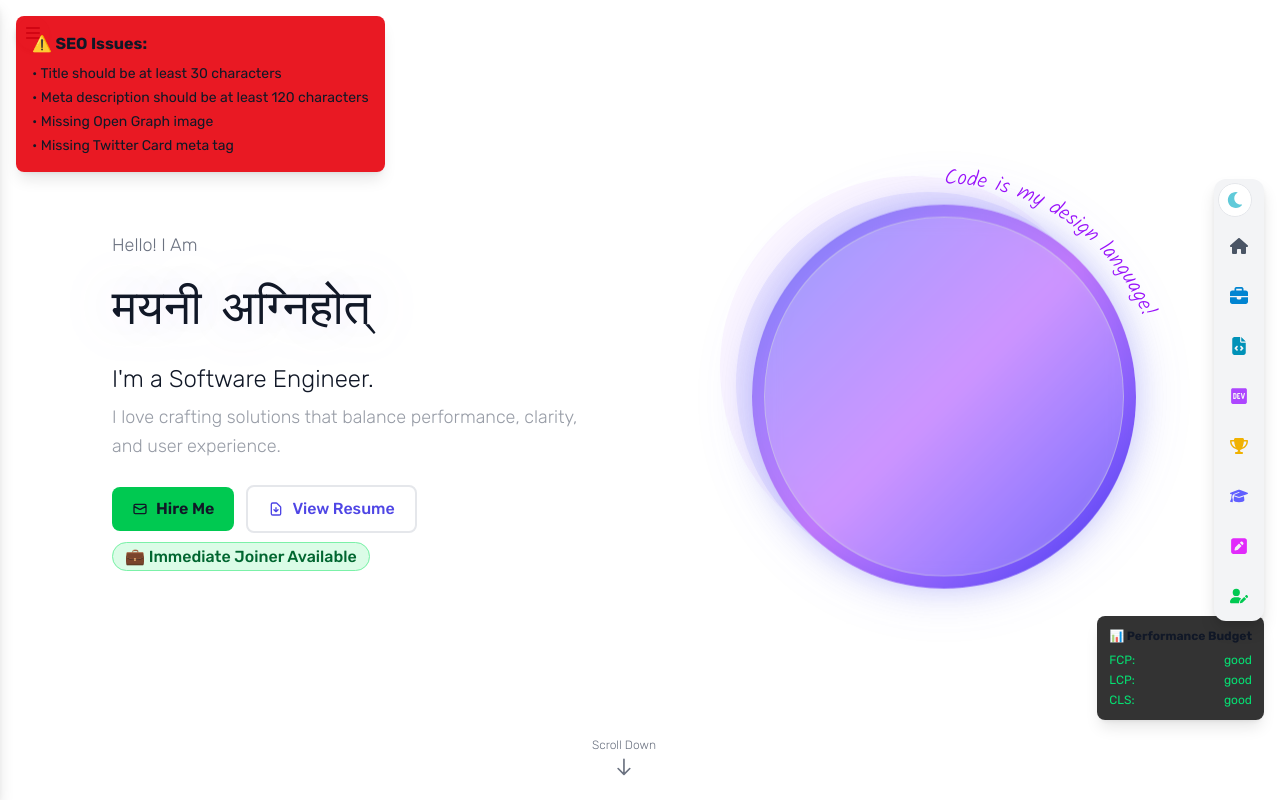
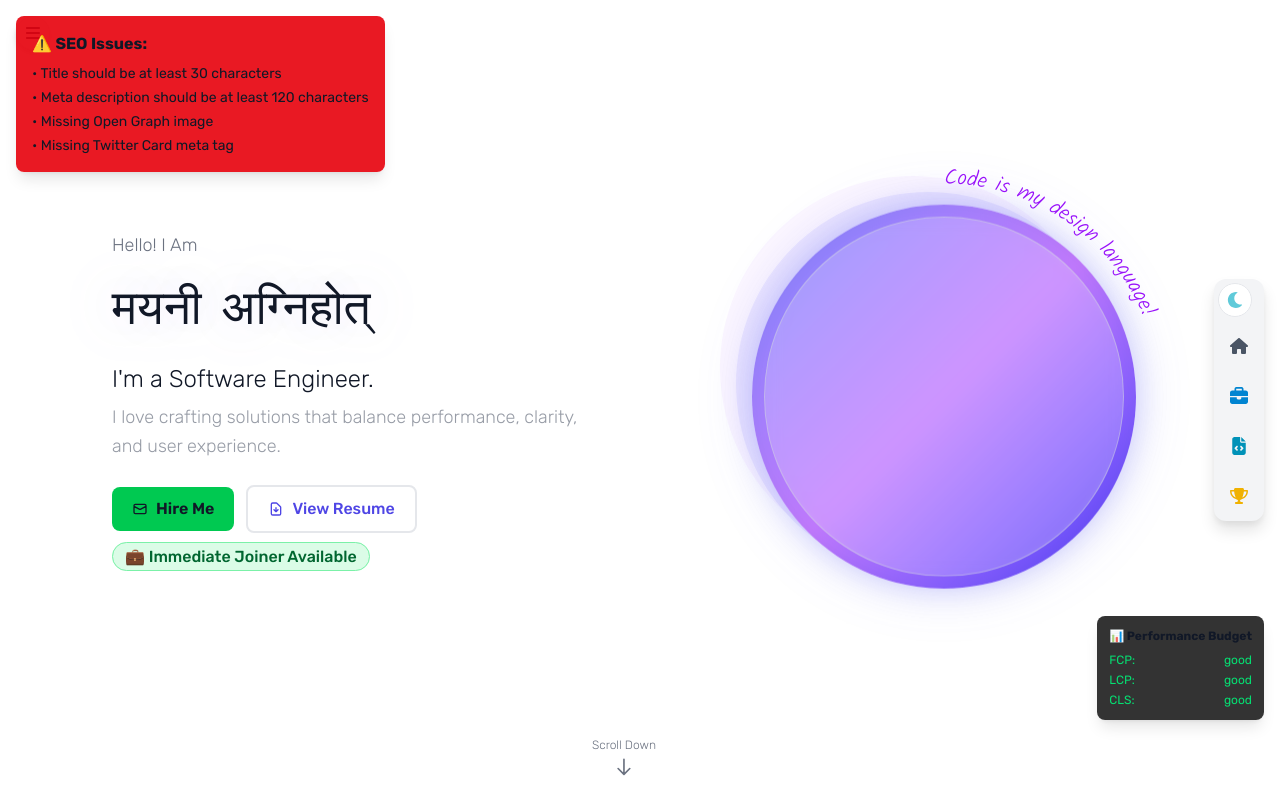
Before and after one commit to mayani2002/mayani-agnihotri-portfolio, a Next.js app: page / in a window 1280 px wide. Shown: the top 800 px of the page. Built offline with nearby package versions, Linux system fonts and the light colour scheme; a web font is replaced by a local one.

Commit message:
RightVericalNav & LeftSideBar: updated UI added navigation

```diff
--- a/src/app/_components/LeftSidebar.tsx
+++ b/src/app/_components/LeftSidebar.tsx
@@ -53,7 +53,7 @@ export default function LeftSidebar({ isOpen: externalIsOpen, setIsOpen: externa
             <aside
                 className={`
           fixed top-0 left-0 h-screen sidebar-surface
-          rounded-r-3xl shadow-large flex flex-col py-3 px-5 z-50
+          rounded-r-3xl border-r-2 border-dashed border-gray-300 dark:border-gray-600 flex flex-col py-3 px-5 z-50
           transform transition-transform duration-300 ease-in-out
           ${isOpen ? "translate-x-0" : "-translate-x-full"}
 
--- a/src/app/_components/RightVerticalNav.tsx
+++ b/src/app/_components/RightVerticalNav.tsx
@@ -16,11 +16,12 @@ const navLinks = [
     { href: '#hero', icon: <FaHouse size={18} />, label: 'Home', color: 'text-gray-600 dark:text-gray-400' },
     { href: '#experience', icon: <FaBriefcase size={18} />, label: 'Work', color: 'text-sky-600 dark:text-sky-400' },
     { href: '#projects', icon: <FaFileCode size={18} />, label: 'Projects', color: 'text-cyan-600 dark:text-cyan-400' },
-    { href: '#skills', icon: <FaDev size={18} />, label: 'Tech Stack', color: 'text-purple-500 dark:text-purple-400' },
     { href: '#achievements', icon: <FaTrophy size={18} />, label: 'Success', color: 'text-yellow-500 dark:text-yellow-400' },
-    { href: '#education', icon: <FaGraduationCap size={18} />, label: 'Education', color: 'text-indigo-500 dark:text-indigo-400' },
-    { href: '#blog', icon: <FaSquarePen size={18} />, label: 'Blogs', color: 'text-fuchsia-500 dark:text-fuchsia-400' },
-    { href: '#contact', icon: <FaUserPen size={18} />, label: 'Contact', color: 'text-green-500 dark:text-green-400' },
+    // Future sections - uncomment when implemented
+    // { href: '#skills', icon: <FaDev size={18} />, label: 'Tech Stack', color: 'text-purple-500 dark:text-purple-400' },
+    // { href: '#education', icon: <FaGraduationCap size={18} />, label: 'Education', color: 'text-indigo-500 dark:text-indigo-400' },
+    // { href: '#blog', icon: <FaSquarePen size={18} />, label: 'Blogs', color: 'text-fuchsia-500 dark:text-fuchsia-400' },
+    // { href: '#contact', icon: <FaUserPen size={18} />, label: 'Contact', color: 'text-green-500 dark:text-green-400' },
 ];
 
 export default function RightVerticalNav() {
@@ -33,7 +34,7 @@ export default function RightVerticalNav() {
                         <li key={label} className="relative group">
                             <Link
                                 href={href}
-                                scroll={href === '#hero'}
+                                scroll={true}
                                 aria-label={label}
                                 className={`flex flex-col items-center justify-center px-3 py-1 ${color} hover-surface rounded-lg transition-all duration-300 hover:scale-105`}
                             >
@@ -63,7 +64,7 @@ export default function RightVerticalNav() {
                         <li key={label} className="relative group w-full flex justify-center">
                             <Link
                                 href={href}
-                                scroll={href === '#hero'}
+                                scroll={true}
                                 aria-label={label}
                                 className={`p-3 rounded-full ${color} hover-surface transition-all duration-300 flex items-center justify-center hover:scale-110`}
                             >
--- a/src/app/globals.css
+++ b/src/app/globals.css
@@ -41,7 +41,7 @@ html {
 
   /* UI Component Colors - Using Portfolio Brand Colors */
   --color-surface: var(--tw-light, #FFFFFF) var(--tw-dark, #1b0933ff);
-  --color-surface-elevated: var(--tw-light, #F8F9FA) var(--tw-dark, #1A0B2E);
+  --color-surface-elevated: var(--tw-light, #F8F9FA) var(--tw-dark, #0F0A1C);
   --color-border: var(--tw-light, #E5E7EB) var(--tw-dark, #693B93);
   --color-border-hover: var(--tw-light, #60CAD9) var(--tw-dark, #A855F7);
 
```
